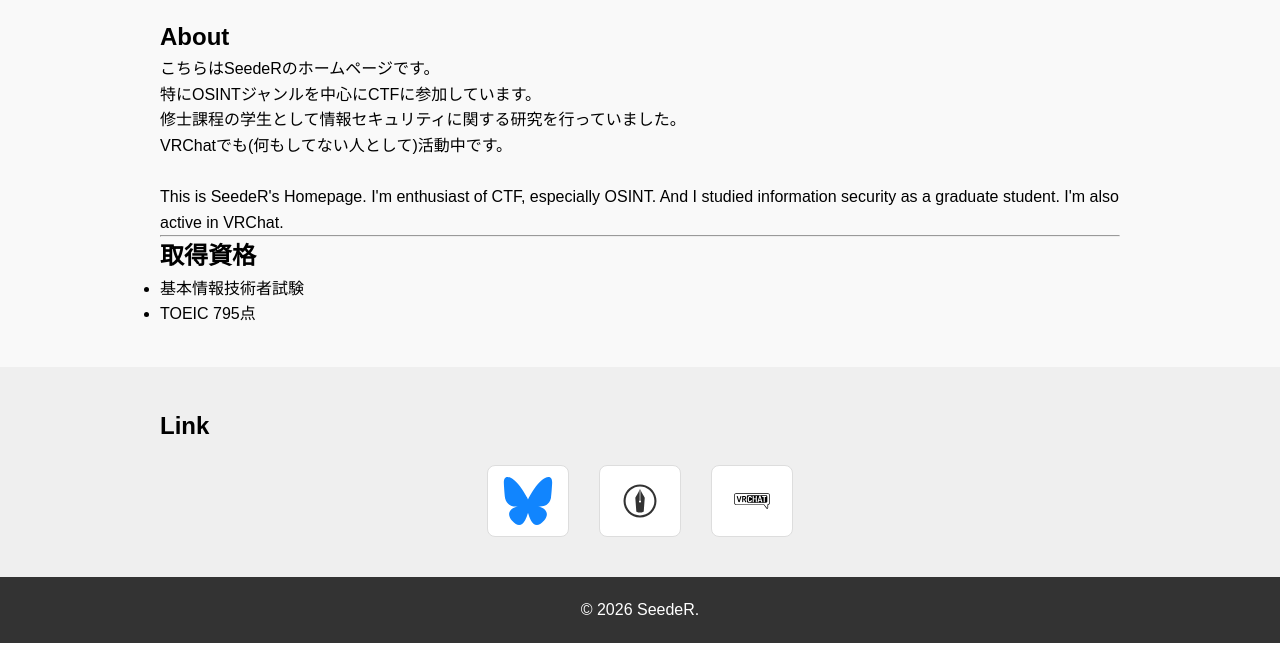
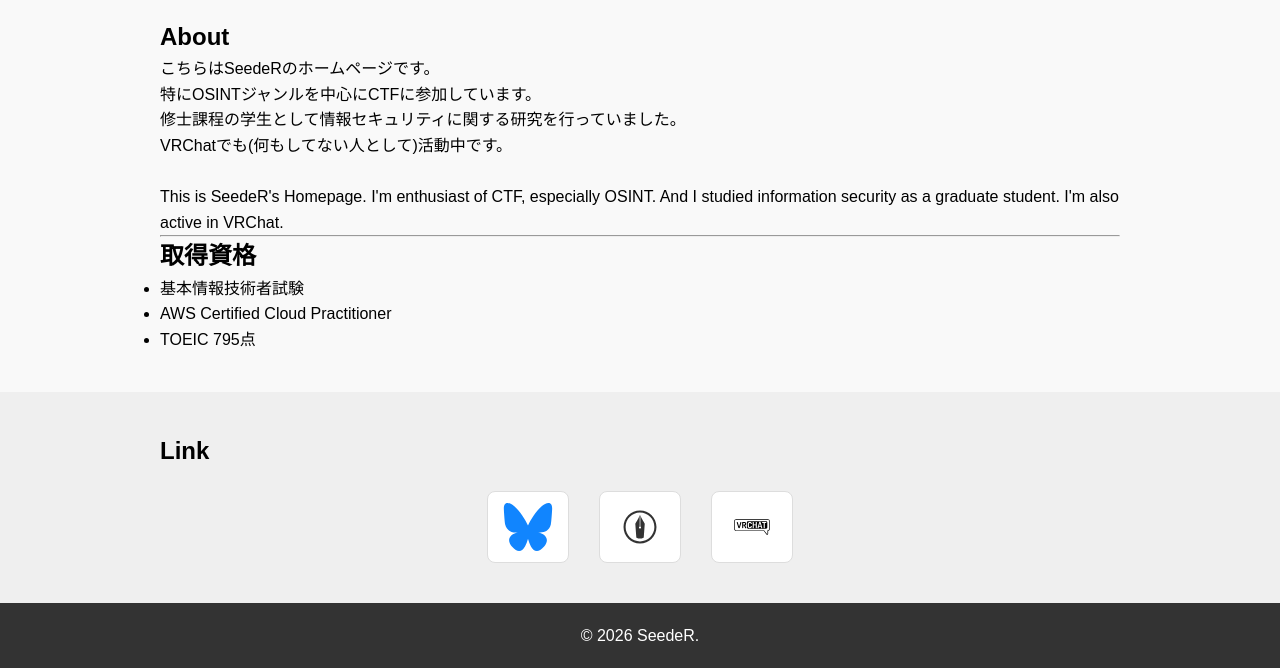
Before and after one commit to seeder0402/seeder0402.github.io, a plain HTML site: page index.html in a window 1280 px wide. Shown: the part 1028-1696 px from the top of the page. Before the commit the page ends 1671 px from the top, so only its background shows below. Drawn offline with Linux system fonts and the light colour scheme.

Commit message:
add aws cert

```diff
--- a/index.html
+++ b/index.html
@@ -49,6 +49,7 @@
         <h2>取得資格</h2>
           <ul>
             <li>基本情報技術者試験</li>
+            <li>AWS Certified Cloud Practitioner</li>
             <li>TOEIC 795点</li>
           </ul>
       </div>
```
